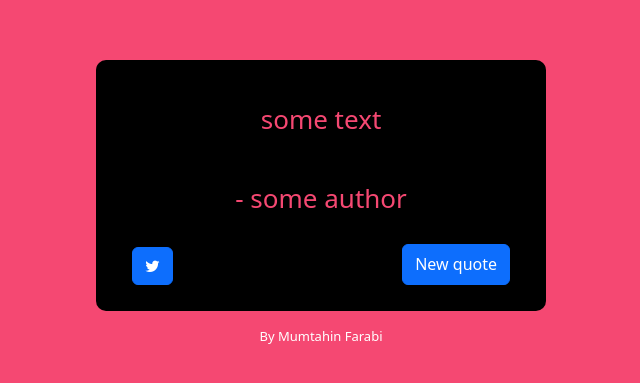
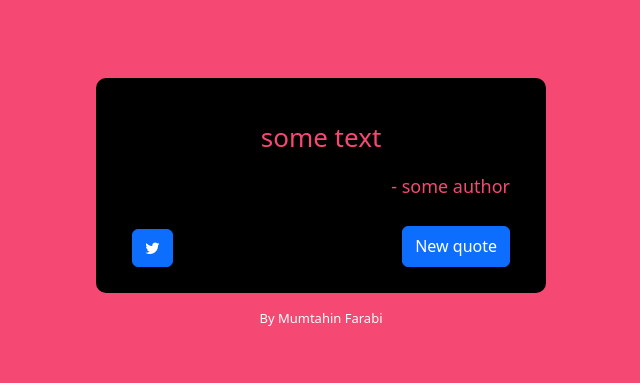
Before and after one commit to MFarabi619/random-quote-machine, a React (Create React App) app: page / in a window 1280 px wide. Shown: the part 189-572 px from the top of the page, without its empty margins (319-959 px from the left). Built offline with nearby package versions, Linux system fonts and the light colour scheme; no server answers.

Commit message:
Author's name text is smaller and justified right
Also fixed padding and width for quote

```diff
--- a/src/App.scss
+++ b/src/App.scss
@@ -15,7 +15,7 @@
 }
 
 .quote-box{
-width: 450px;
+  width: 450px;
 background-color: black;
 border: 1rem;
 border-color: aqua;
@@ -23,9 +23,17 @@ border-radius: 10px;
 padding: 1rem;
 
 .quote-text{
-padding: 1.5rem 2rem;
+  width: 450px;
+padding: 1.5rem 4rem 0 2rem;
 }
 
+.author{
+  display: flex;
+  justify-content: flex-end;
+  padding: 0px 20px;
+  font-size: large;
+
+}
 
 .buttons{
   display: flex;
```
